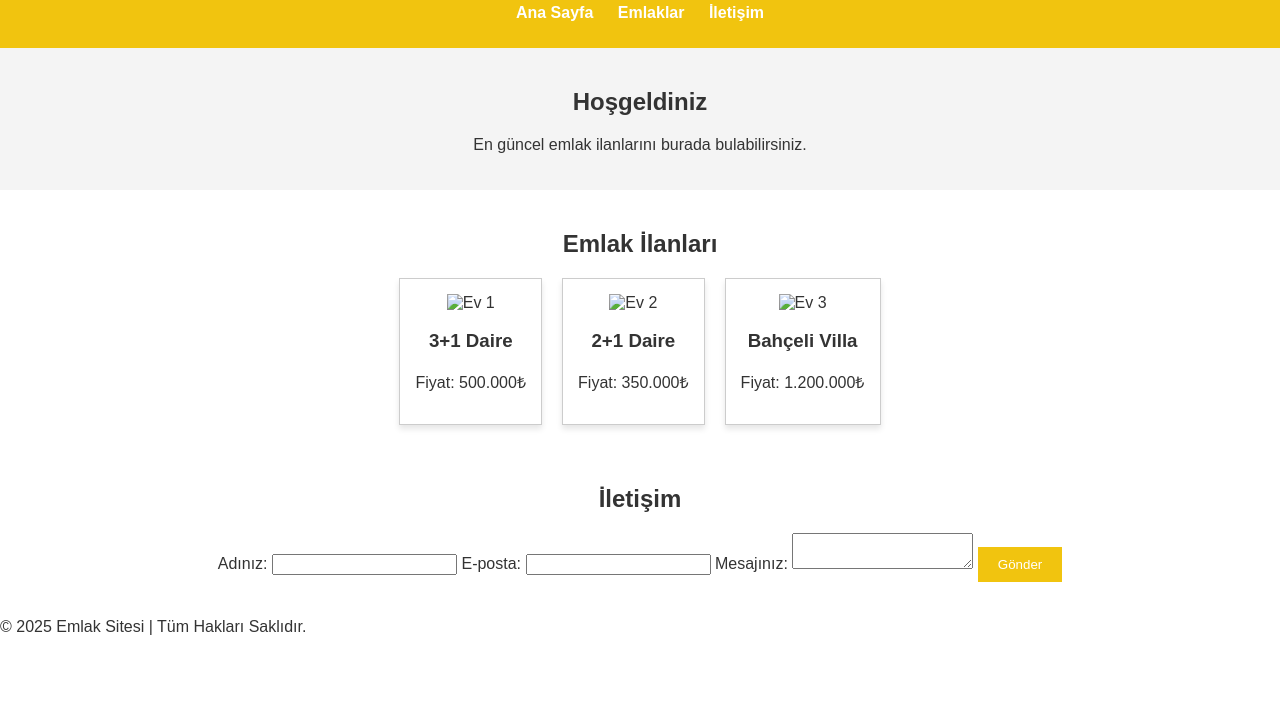
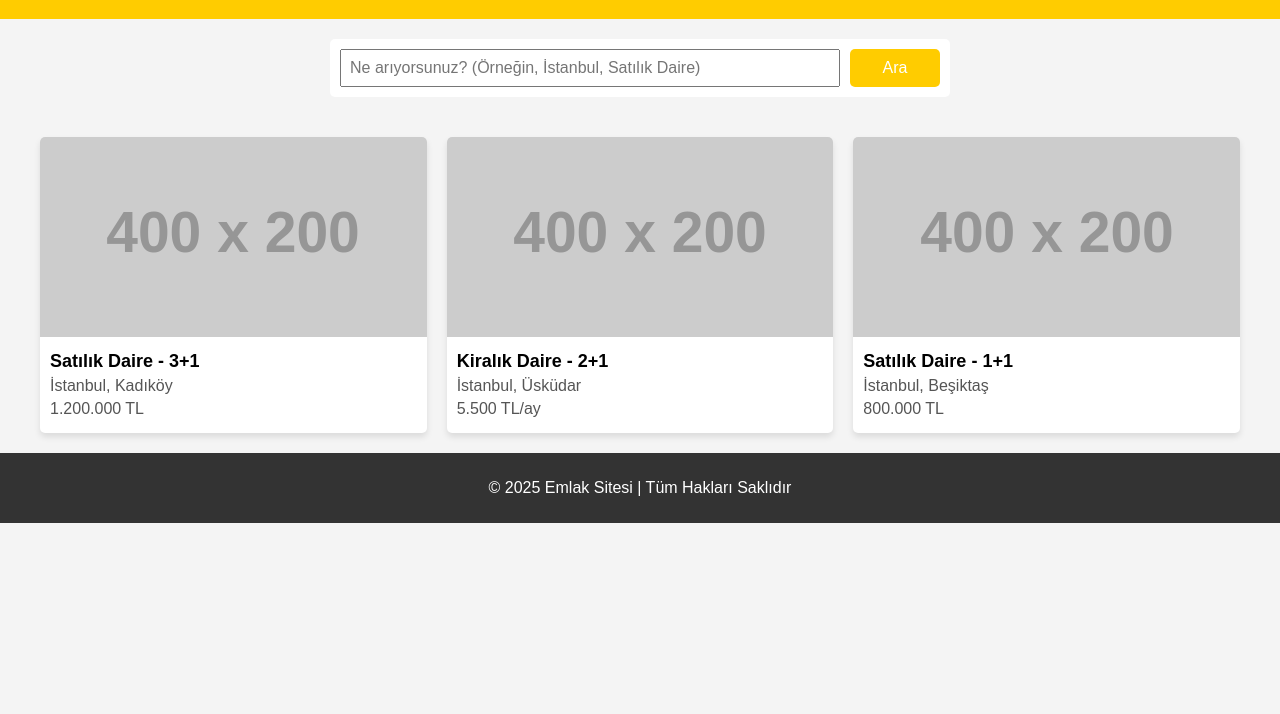
Before and after one commit to ozgur2112/Emlak, a plain HTML site: page index.html in a window 1280 px wide. Shown: the part 86-800 px from the top of the page. Drawn offline with Linux system fonts and the light colour scheme; placeholder pictures from the web are drawn by us.

Commit message:
Update index.html

```diff
--- a/index.html
+++ b/index.html
@@ -3,139 +3,141 @@
 <head>
     <meta charset="UTF-8">
     <meta name="viewport" content="width=device-width, initial-scale=1.0">
-    <title>Emlak Sitesi</title>
+    <title>Emlak Sitesi - Sahibinden Benzeri</title>
     <style>
         body {
             font-family: Arial, sans-serif;
             margin: 0;
             padding: 0;
-            background-color: #fff; /* Beyaz zemin */
-            color: #333; /* Koyu gri metin */
+            background-color: #f4f4f4;
         }
-
         header {
-            background-color: #f1c40f; /* Sarı renk */
-            color: white;
-            padding: 10px 0;
+            background-color: #ffcc00;
+            padding: 20px 0;
             text-align: center;
         }
-
-        nav ul {
-            list-style-type: none;
-            padding: 0;
+        header h1 {
+            color: white;
+            margin: 0;
         }
-
-        nav ul li {
-            display: inline;
-            margin: 0 10px;
+        .nav-links {
+            text-align: center;
+            margin-top: 10px;
         }
-
-        nav ul li a {
+        .nav-links a {
+            margin: 0 20px;
+            text-decoration: none;
             color: white;
-            text-decoration: none;
             font-weight: bold;
         }
-
-        section {
+        .search-bar {
+            margin: 20px auto;
+            padding: 10px;
+            max-width: 600px;
+            display: flex;
+            justify-content: space-between;
+            background-color: #fff;
+            border-radius: 5px;
+        }
+        .search-bar input {
+            width: 80%;
+            padding: 8px;
+            font-size: 16px;
+        }
+        .search-bar button {
+            width: 15%;
+            padding: 8px;
+            font-size: 16px;
+            background-color: #ffcc00;
+            border: none;
+            color: white;
+            cursor: pointer;
+            border-radius: 5px;
+        }
+        .property-list {
+            display: grid;
+            grid-template-columns: repeat(3, 1fr);
+            gap: 20px;
             padding: 20px;
+            max-width: 1200px;
+            margin: 0 auto;
+        }
+        .property-item {
+            background-color: #fff;
+            border-radius: 5px;
+            box-shadow: 0 4px 6px rgba(0,0,0,0.1);
+            overflow: hidden;
+        }
+        .property-item img {
+            width: 100%;
+            height: 200px;
+            object-fit: cover;
+        }
+        .property-item .details {
+            padding: 10px;
+        }
+        .property-item h3 {
+            margin: 0;
+            font-size: 18px;
+        }
+        .property-item p {
+            margin: 5px 0;
+            color: #555;
+        }
+        footer {
+            background-color: #333;
+            color: white;
             text-align: center;
-        }
-
-        #home {
-            background-color: #f4f4f4; /* Açık gri arka plan */
-        }
-
-        #properties {
-            background-color: #fff; /* Beyaz zemin */
-        }
-
-        .property-list {
-            display: flex;
-            justify-content: center;
-            gap: 20px;
-        }
-
-        .property {
-            border: 1px solid #ccc;
-            padding: 15px;
-            background-color: #fff;
-            box-shadow: 0 4px 6px rgba(0, 0, 0, 0.1);
-        }
-
-        .property img {
-            max-width: 100%;
-            height: auto;
-        }
-
-        button {
-            background-color: #f1c40f; /* Sarı renk */
-            color: white;
-            border: none;
-            padding: 10px 20px;
-            cursor: pointer;
-        }
-
-        button:hover {
-            background-color: #d4a10a; /* Sarı tonda koyulaşma */
+            padding: 10px 0;
         }
     </style>
 </head>
 <body>
+
     <header>
         <h1>Emlak Sitesi</h1>
-        <nav>
-            <ul>
-                <li><a href="#home">Ana Sayfa</a></li>
-                <li><a href="#properties">Emlaklar</a></li>
-                <li><a href="#contact">İletişim</a></li>
-            </ul>
-        </nav>
+        <div class="nav-links">
+            <a href="#">Ana Sayfa</a>
+            <a href="#">İlan Ver</a>
+            <a href="#">İletişim</a>
+        </div>
     </header>
 
-    <section id="home">
-        <h2>Hoşgeldiniz</h2>
-        <p>En güncel emlak ilanlarını burada bulabilirsiniz.</p>
-    </section>
+    <div class="search-bar">
+        <input type="text" placeholder="Ne arıyorsunuz? (Örneğin, İstanbul, Satılık Daire)">
+        <button type="button">Ara</button>
+    </div>
 
-    <section id="properties">
-        <h2>Emlak İlanları</h2>
-        <div class="property-list">
-            <div class="property">
-                <img src="house1.jpg" alt="Ev 1">
-                <h3>3+1 Daire</h3>
-                <p>Fiyat: 500.000₺</p>
-            </div>
-            <div class="property">
-                <img src="house2.jpg" alt="Ev 2">
-                <h3>2+1 Daire</h3>
-                <p>Fiyat: 350.000₺</p>
-            </div>
-            <div class="property">
-                <img src="house3.jpg" alt="Ev 3">
-                <h3>Bahçeli Villa</h3>
-                <p>Fiyat: 1.200.000₺</p>
+    <div class="property-list">
+        <div class="property-item">
+            <img src="https://via.placeholder.com/400x200" alt="Emlak 1">
+            <div class="details">
+                <h3>Satılık Daire - 3+1</h3>
+                <p>İstanbul, Kadıköy</p>
+                <p>1.200.000 TL</p>
             </div>
         </div>
-    </section>
-
-    <section id="contact">
-        <h2>İletişim</h2>
-        <form action="#">
-            <label for="name">Adınız:</label>
-            <input type="text" id="name" name="name" required>
-
-            <label for="email">E-posta:</label>
-            <input type="email" id="email" name="email" required>
-
-            <label for="message">Mesajınız:</label>
-            <textarea id="message" name="message" required></textarea>
-
-            <button type="submit">Gönder</button>
-        </form>
-    </section>
+        <div class="property-item">
+            <img src="https://via.placeholder.com/400x200" alt="Emlak 2">
+            <div class="details">
+                <h3>Kiralık Daire - 2+1</h3>
+                <p>İstanbul, Üsküdar</p>
+                <p>5.500 TL/ay</p>
+            </div>
+        </div>
+        <div class="property-item">
+            <img src="https://via.placeholder.com/400x200" alt="Emlak 3">
+            <div class="details">
+                <h3>Satılık Daire - 1+1</h3>
+                <p>İstanbul, Beşiktaş</p>
+                <p>800.000 TL</p>
+            </div>
+        </div>
+    </div>
 
     <footer>
-        <p>&copy; 2025 Emlak Sitesi | Tüm Hakları Saklıdır.</p>
+        <p>© 2025 Emlak Sitesi | Tüm Hakları Saklıdır</p>
     </footer>
+
 </body>
 </html>
```
